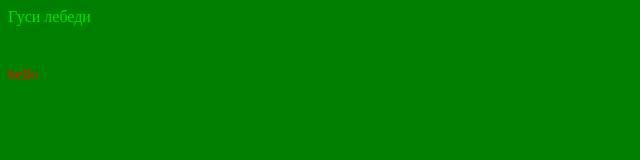
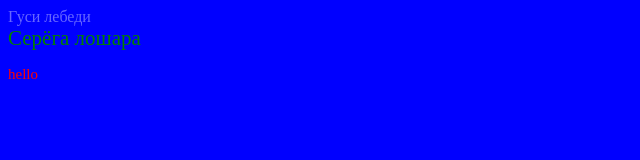
Before and after one commit to SergeyRSF/sergeyshop, a website: page index.html in a window 1280 px wide. Shown: the whole page, without its empty margins (0-640 px from the left). Drawn offline with nearby package versions, Linux system fonts and the light colour scheme; files that its build step writes are made by us from their sources.

Commit message:
Blue color
Signed-off-by: Alexey Kominch <akominch@mail.ru>

```diff
--- a/scss/styles.scss
+++ b/scss/styles.scss
@@ -2,7 +2,7 @@
 @import 'index';
 
 
-$color: green;
+$color: blue;
 
 body {
     background-color: $color;
```
Also changed, not shown: css/styles.css (added), 1 other file.
